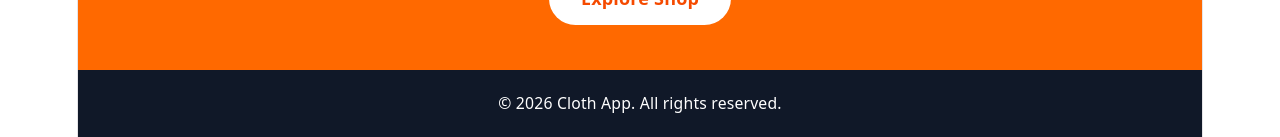
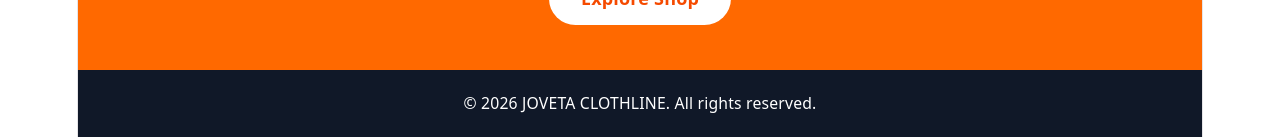
Before and after one commit to nyabokechantel83-dev/cloth-app-spa, a React (Vite) app: page / in a window 1280 px wide. Shown: the part 1073-1210 px from the top of the page. Built offline with nearby package versions, Linux system fonts and the light colour scheme.

Commit message:
update Home page design

```diff
--- a/src/pages/Home.jsx
+++ b/src/pages/Home.jsx
@@ -83,7 +83,7 @@ function Home() {
       </section>
 
       <footer className="bg-gray-900 px-6 py-5 text-center text-sm text-white">
-        © 2026 Cloth App. All rights reserved.
+        © 2026 JOVETA CLOTHLINE. All rights reserved.
       </footer>
     </main>
   );
```
